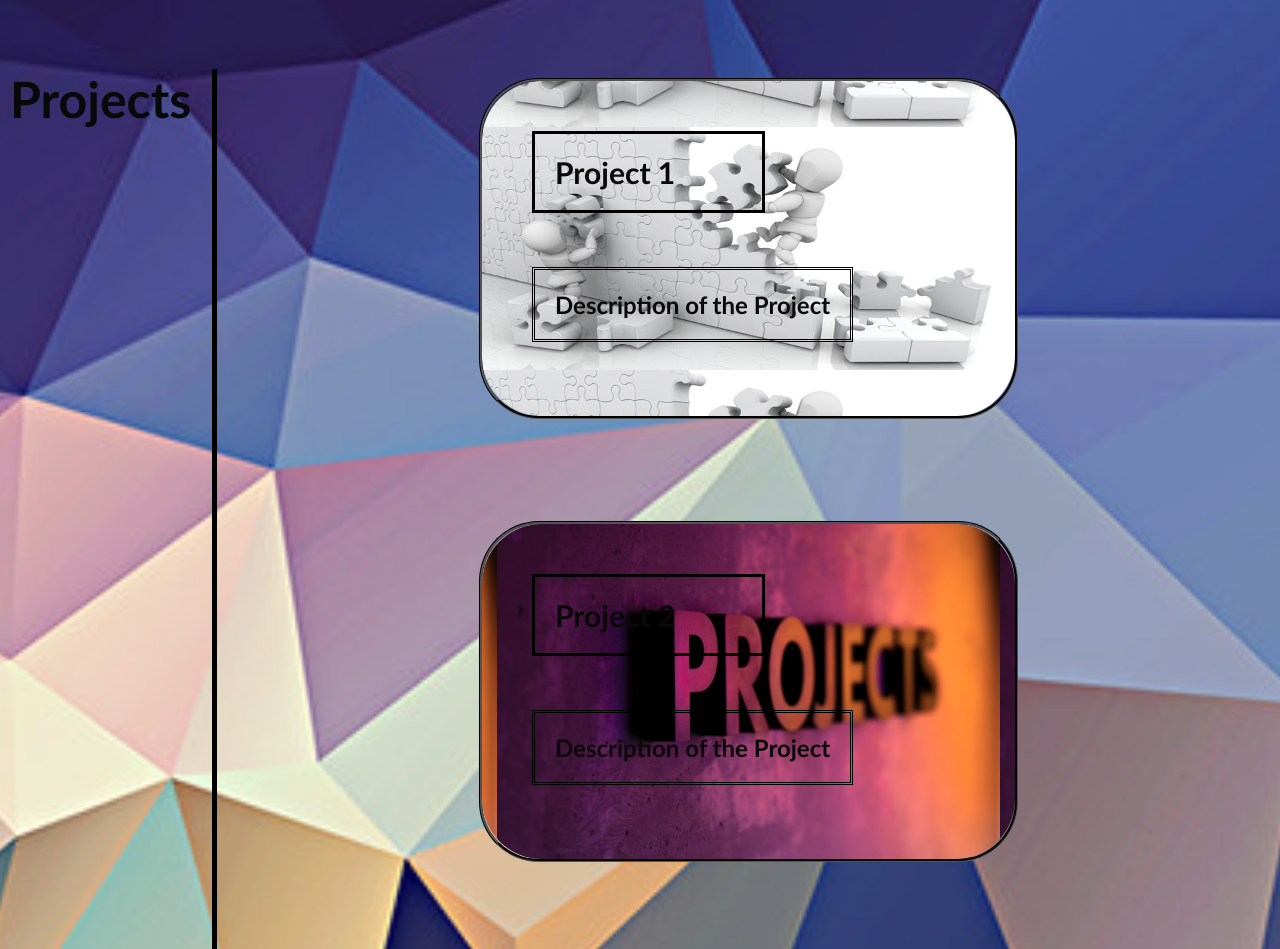
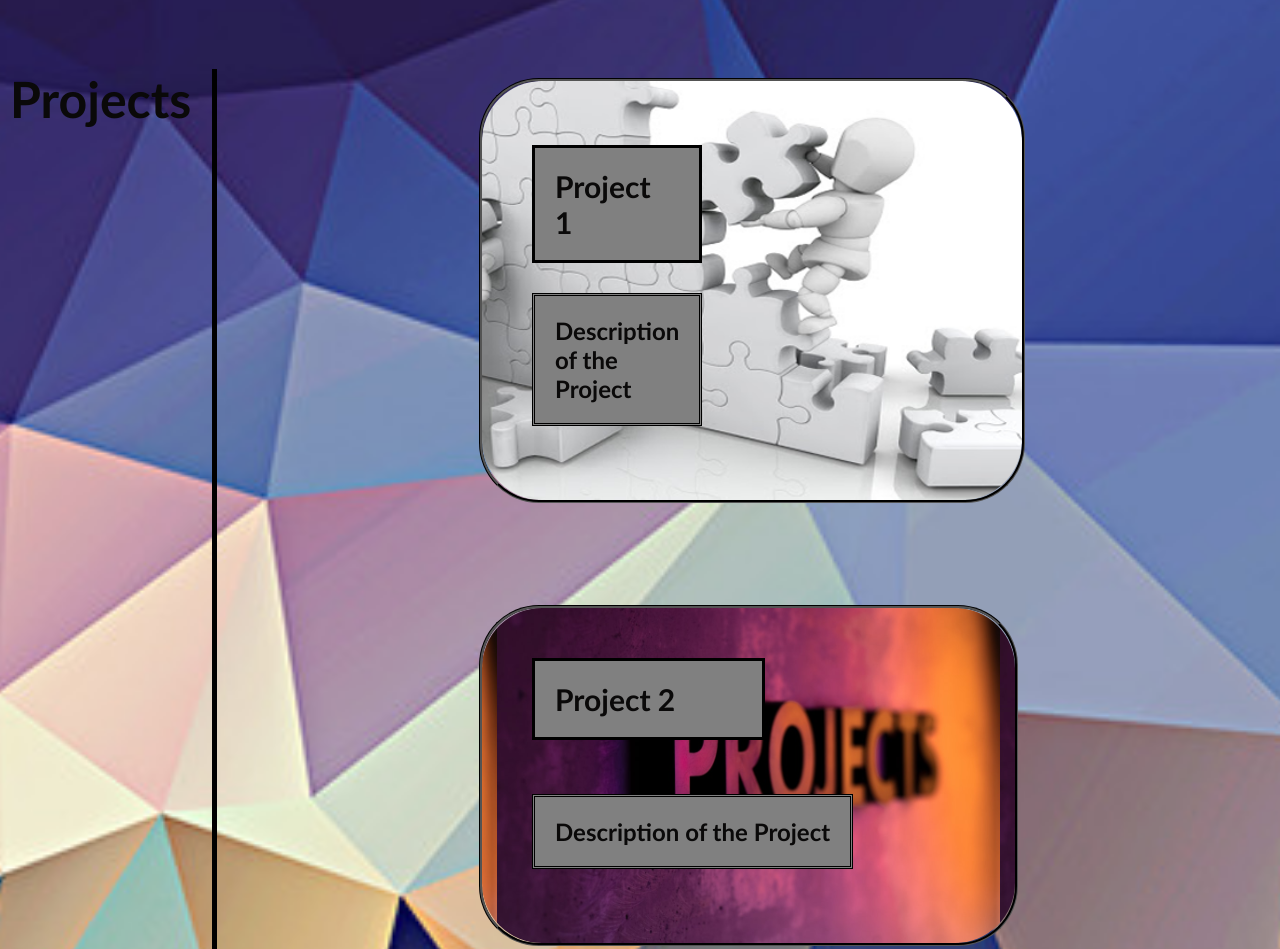
Before and after one commit to sehrishkhan336/Portfolio-Sehrish-Khan, a plain HTML site: page index.html in a window 1280 px wide. Shown: the part 955-1904 px from the top of the page. Drawn offline with Linux system fonts and the light colour scheme; files whose address does not match are found by name.

Commit message:
added updated css file

```diff
--- a/assets/css/style.css
+++ b/assets/css/style.css
@@ -159,10 +159,17 @@ header nav a:hover {
    color: rgb(250, 4, 4);
    font-weight: bold;
   }
+   .project-item:first-child{
+    display: inline-block;
+    padding-right: 50%;
+    padding-top: 10%;
+
+  }
   /* styled project-itemh3 with border font size and padding */
    .project-item h3 {
     border  : 3px solid black;
     border-color: black;
+    background-color: gray;
     margin-top: 0;
     padding: 20px;
     padding-right: 20%;
@@ -172,12 +179,14 @@ header nav a:hover {
   .project-item p {
     border-style: double;
     border-color: black;
+    background-color: gray;
     padding: 20px;
     font-size: 24px;
   }
   /* added image to project 1 flexbox */
   .project-item:first-of-type {
     position: relative;
+
   }
 
   .project-item:first-of-type::before {
@@ -188,7 +197,8 @@ header nav a:hover {
     width: 100%;
     height: 100%;
     background-image: url(file:///C:/Users/sehri/Desktop/Portfolio-Sehrish-Khan/images/Project.png);
-    background-size: contain;
+    background-repeat: no-repeat;
+    background-size: cover;
     background-position: center;
     z-index: -1;
     border-radius: 2em;
```
